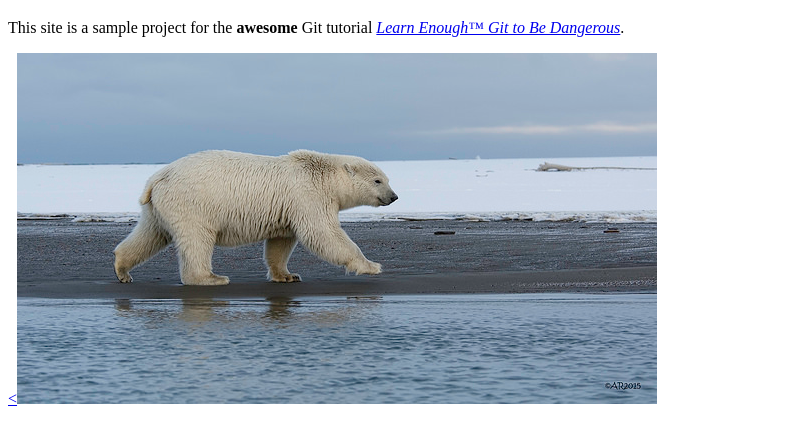
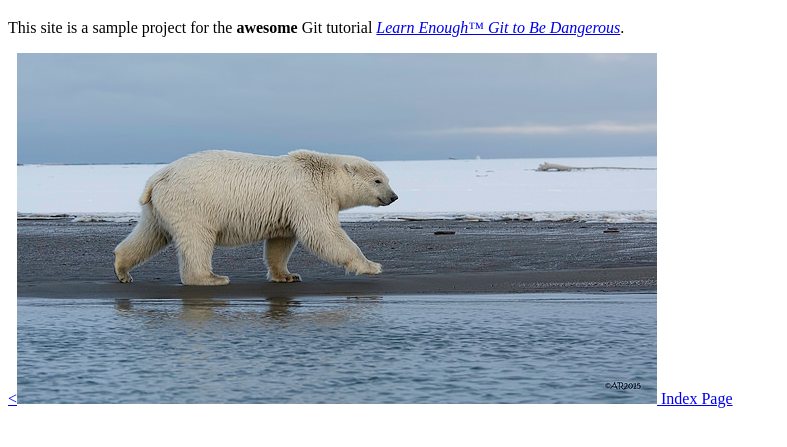
Before and after one commit to klister33433/website, a plain HTML site: page about.html in a window 1280 px wide. Shown: the part 61-508 px from the top of the page, without its empty margins (0-787 px from the left). Drawn offline with Linux system fonts and the light colour scheme.

Commit message:
Add link back to Index

```diff
--- a/about.html
+++ b/about.html
@@ -12,5 +12,6 @@
      </p>
      <a href="https://www.flickr.com/photos/puliarfanita/22959238329">
      <<img src="images/polar_bear.jpg" alt="Polar bear">
+     <a href="index.html">Index Page</a>
    </body>
  </html>
```
